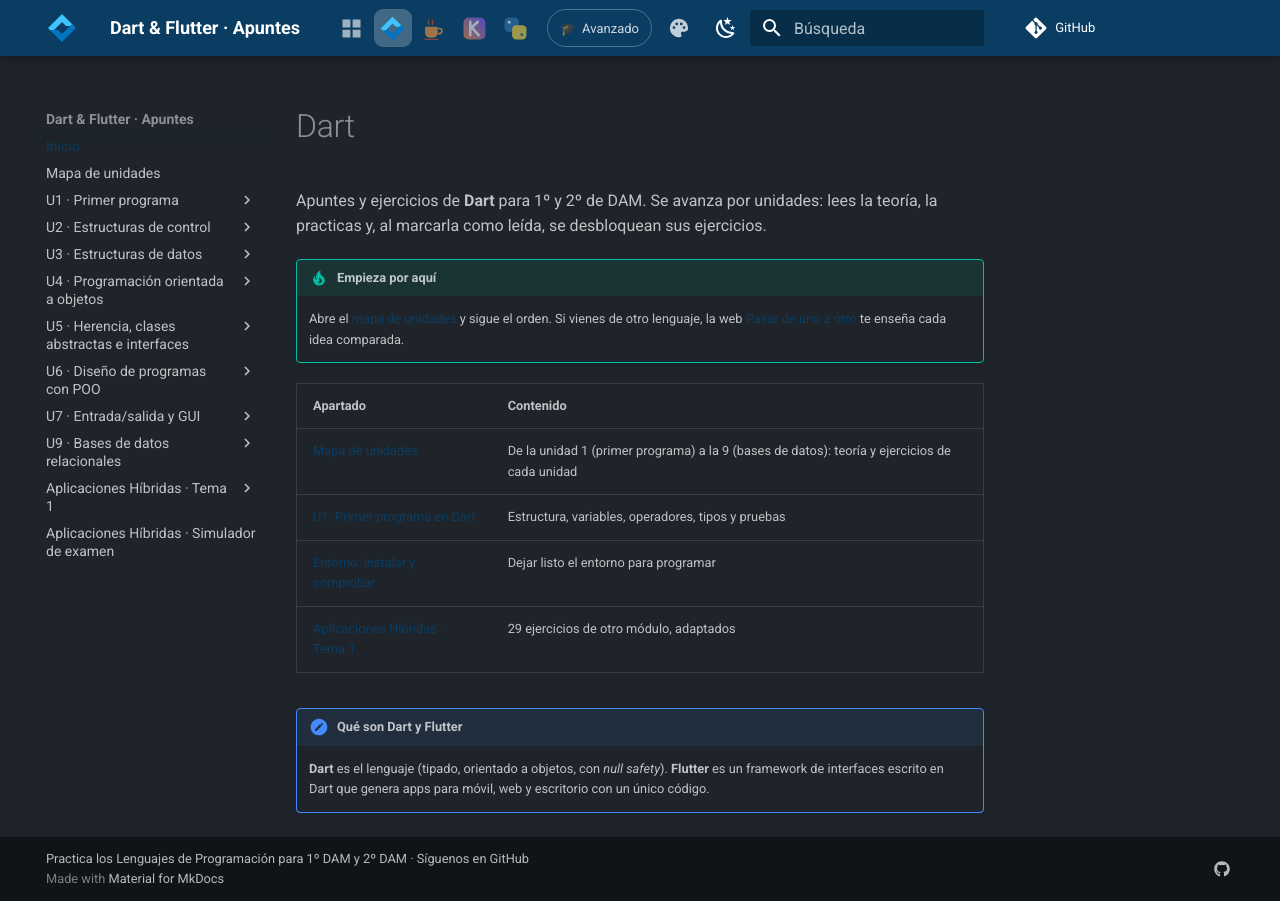
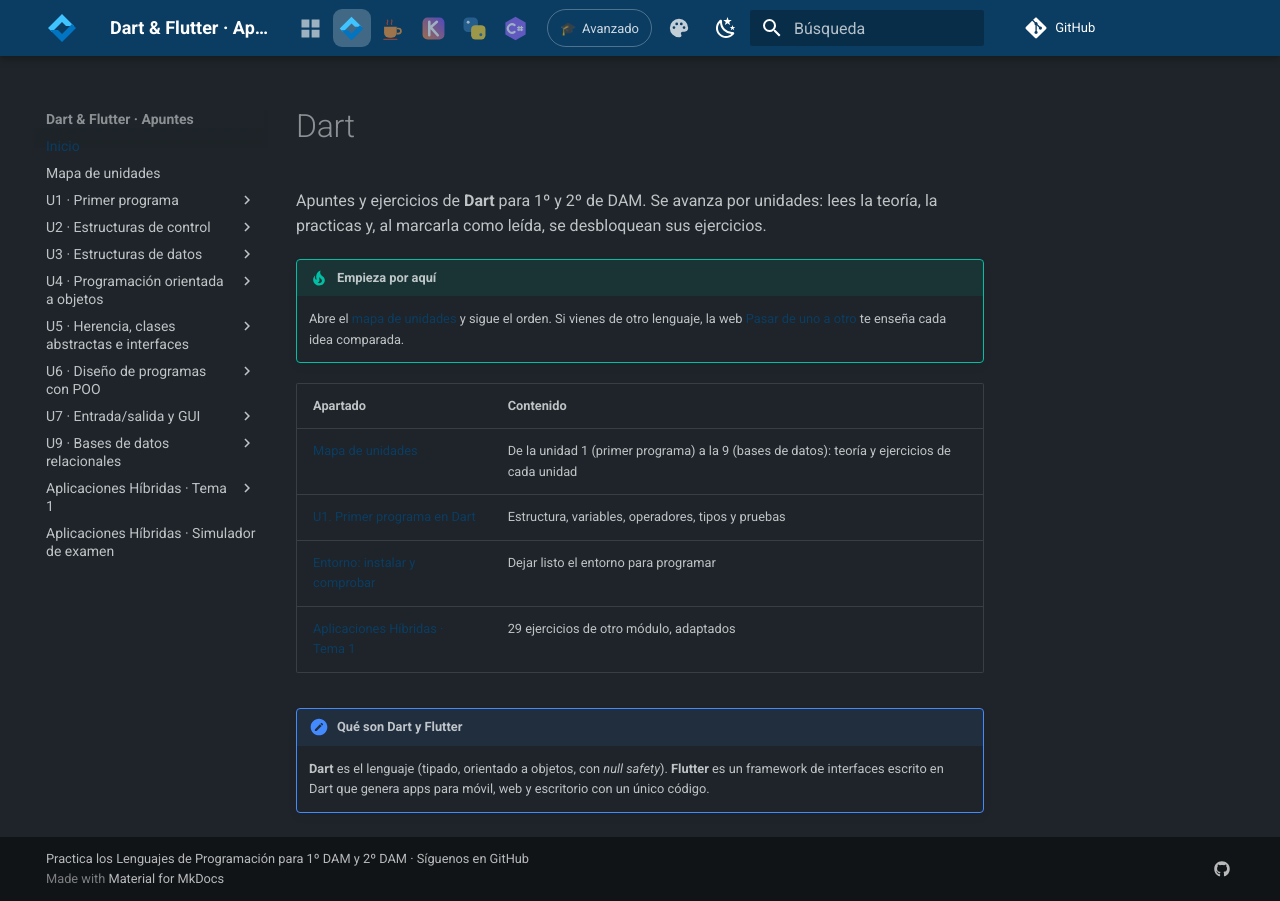
Before and after one commit to apuntes-dam/dart-flutter-apuntes, an MkDocs documentation site: the page built from docs/index.md, in a window 1280 px wide. Built offline with MkDocs 1.6.1 and Material for MkDocs 9.7.7, drawn with Linux system fonts in a browser that asks for light colours; comment, search, counter and statistics services are not loaded.

Commit message:
Selector de lenguaje: añade C#
Co-Authored-By: Claude Sonnet 5.5 <noreply@anthropic.com>

```diff
--- a/docs/assets/lenguajes.js
+++ b/docs/assets/lenguajes.js
@@ -11,7 +11,9 @@
     { id: "kotlin", repo: "kotlin-apuntes", name: "Kotlin",
       svg: '<svg viewBox="0 0 64 64"><defs><linearGradient id="kg" x1="0" y1="1" x2="1" y2="0"><stop offset="0" stop-color="#ff8a3d"/><stop offset="1" stop-color="#7f52ff"/></linearGradient></defs><rect x="6" y="6" width="52" height="52" rx="12" fill="url(#kg)"/><path fill="none" stroke="#fff" stroke-width="6" stroke-linecap="round" stroke-linejoin="round" d="M22 16v32M22 32 40 16M27 31l15 17"/></svg>' },
     { id: "python", repo: "python-apuntes", name: "Python",
-      svg: '<svg viewBox="0 0 64 64"><rect x="6" y="6" width="34" height="34" rx="10" fill="#3776ab"/><rect x="24" y="24" width="34" height="34" rx="10" fill="#ffd43b"/><circle cx="17" cy="17" r="3.5" fill="#fff"/><circle cx="47" cy="47" r="3.5" fill="#3776ab"/></svg>' }
+      svg: '<svg viewBox="0 0 64 64"><rect x="6" y="6" width="34" height="34" rx="10" fill="#3776ab"/><rect x="24" y="24" width="34" height="34" rx="10" fill="#ffd43b"/><circle cx="17" cy="17" r="3.5" fill="#fff"/><circle cx="47" cy="47" r="3.5" fill="#3776ab"/></svg>' },
+    { id: "csharp", repo: "csharp-apuntes", name: "C#",
+      svg: '<svg viewBox="0 0 64 64"><path fill="#9b6cff" d="M32 4 56 18v28L32 60 8 46V18z"/><path fill="none" stroke="#fff" stroke-width="5" stroke-linecap="round" d="M30 24a10 10 0 1 0 0 16"/><path fill="none" stroke="#fff" stroke-width="3" stroke-linecap="round" d="M40 27v10M46 27v10M37 30h12M37 35h12"/></svg>' }
   ];
   window.LENGUAJES = LANGS;
   var HUBSVG = '<svg viewBox="0 0 24 24" width="22" height="22"><path fill="currentColor" d="M4 4h7v7H4zm9 0h7v7h-7zM4 13h7v7H4zm9 0h7v7h-7z"/></svg>';
@@ -70,7 +72,7 @@
     btn.setAttribute("aria-haspopup", "true");
     btn.setAttribute("aria-expanded", "false");
     /* En el móvil el título del sitio se oculta (se cortaba a «Kotl…»): el botón lleva el nombre corto del sitio */
-    var CORTOS = { "dart-flutter-apuntes": "Dart", "java-apuntes": "Java", "kotlin-apuntes": "Kotlin", "python-apuntes": "Python",
+    var CORTOS = { "dart-flutter-apuntes": "Dart", "java-apuntes": "Java", "kotlin-apuntes": "Kotlin", "python-apuntes": "Python", "csharp-apuntes": "C#",
                    "git-apuntes": "Git", "sql-apuntes": "SQL", "android-apuntes": "Android", "web-apuntes": "Web", "procesos-apuntes": "Procesos", "apuntes-lenguajes": "Lenguajes" };
     var corto = CORTOS[repo] || "Lenguajes";
     btn.setAttribute("aria-label", "Cambiar de lenguaje (ahora: " + (actual ? actual.name : corto) + ")");
--- a/mkdocs.yml
+++ b/mkdocs.yml
@@ -28,7 +28,7 @@ theme:
 extra_css:
   - assets/narrador.css
   - assets/extra.css
-  - assets/lenguajes.css?v=499d1441
+  - assets/lenguajes.css?v=5767721e
 extra:
   social:
     - icon: fontawesome/brands/github
--- a/overrides/main.html
+++ b/overrides/main.html
@@ -1,5 +1,5 @@
 {% extends "base.html" %}
 {% block extrahead %}
   {{ super() }}
-  <script src="{{ 'assets/lenguajes.js?v=7678d936' | url }}"></script>
+  <script src="{{ 'assets/lenguajes.js?v=5767721e' | url }}"></script>
 {% endblock %}
```
